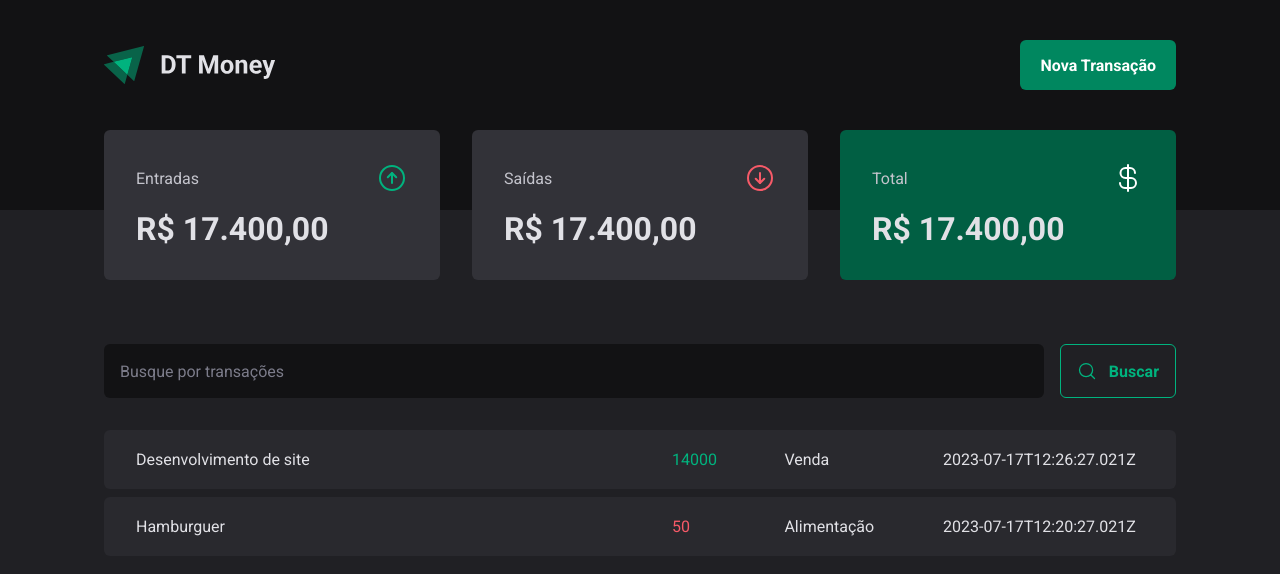
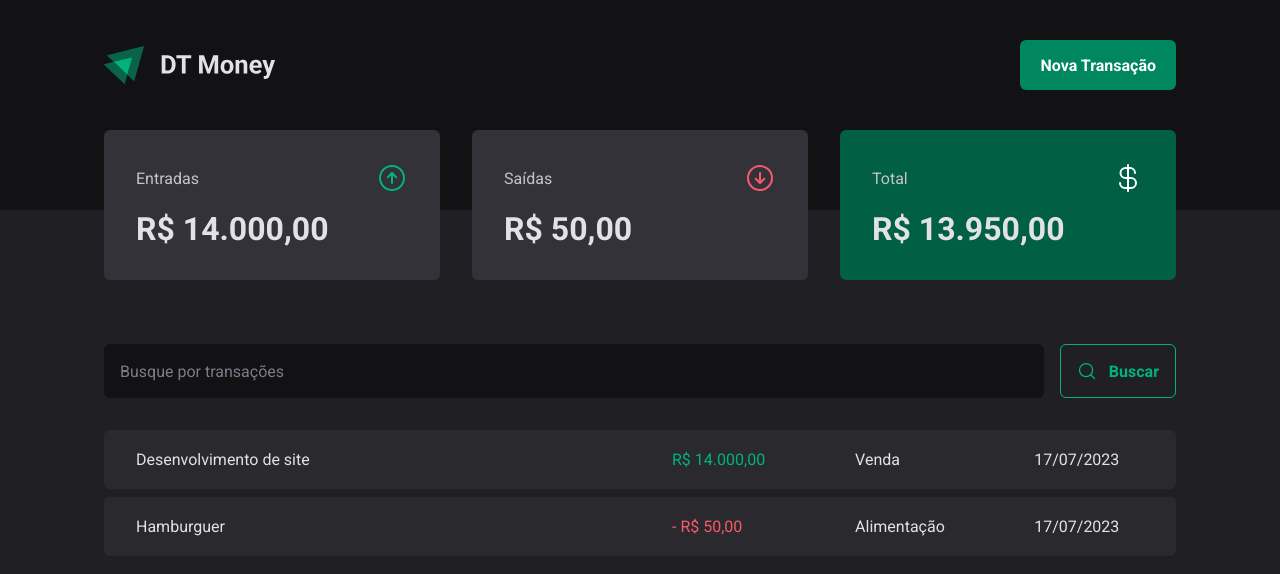
Before and after one commit to kunzeleric/dt-money-ignite, a React (Vite) app: page / in a window 1280 px wide. Shown: the top 574 px of the page. Built offline with nearby package versions, Linux system fonts and the light colour scheme; data requests are answered from the project's data file.

Commit message:
feat: created context and formatters

```diff
--- a/src/App.tsx
+++ b/src/App.tsx
@@ -2,13 +2,16 @@
 import { defaultTheme } from "./styles/themes/default"
 import { GlobalStyle } from "./styles/global"
 import { Transactions } from "./pages/Transactions"
+import { TransactionsProvider } from "./contexts/TransactionsContext"
 
 export function App() {
 
   return (
     <ThemeProvider theme={defaultTheme}>
       <GlobalStyle />
-      <Transactions />
+      <TransactionsProvider>
+        <Transactions />
+      </TransactionsProvider>
     </ThemeProvider>
   )
 }
--- a/src/components/Summary/index.tsx
+++ b/src/components/Summary/index.tsx
@@ -1,7 +1,30 @@
 import { ArrowCircleUp, ArrowCircleDown, CurrencyDollar } from "phosphor-react";
 import { SummaryCard, SummaryContainer } from "./styles";
+import { useContext } from "react";
+import { TransactionsContext } from "../../contexts/TransactionsContext";
+import { priceFormatter } from "../../utils/formatter";
 
-export function Summary () {
+export function Summary() {
+    const { transactions } = useContext(TransactionsContext);
+
+    const summary = transactions.reduce(
+        (acc, transaction) => {
+            if (transaction.type === 'income') {
+                acc.income += transaction.price;
+                acc.total += transaction.price;
+            } else {
+                acc.outcome += transaction.price;
+                acc.total -= transaction.price;
+            }
+            return acc;
+        },
+        {
+            income: 0,
+            outcome: 0,
+            total: 0
+        }
+    )
+
     return (
         <SummaryContainer>
             <SummaryCard>
@@ -9,21 +32,21 @@
                     <span>Entradas</span>
                     <ArrowCircleUp size={32} color="#00b37e" />
                 </header>
-                <strong>R$ 17.400,00</strong>
+                <strong>{priceFormatter.format(summary.income)}</strong>
             </SummaryCard>
             <SummaryCard>
                 <header>
                     <span>Saídas</span>
                     <ArrowCircleDown size={32} color="#f75a68" />
                 </header>
-                <strong>R$ 17.400,00</strong>
+                <strong>{priceFormatter.format(summary.outcome)}</strong>
             </SummaryCard>
             <SummaryCard variant="green">
                 <header>
                     <span>Total</span>
                     <CurrencyDollar size={32} color="#fff" />
                 </header>
-                <strong>R$ 17.400,00</strong>
+                <strong>{priceFormatter.format(summary.total)}</strong>
             </SummaryCard>
         </SummaryContainer>
     )
--- /dev/null
+++ b/src/contexts/TransactionsContext.tsx
@@ -0,0 +1,45 @@
+/* eslint-disable @typescript-eslint/no-unsafe-argument */
+/* eslint-disable @typescript-eslint/no-floating-promises */
+/* eslint-disable @typescript-eslint/no-unsafe-assignment */
+import { ReactNode, createContext, useEffect, useState } from "react";
+
+export interface Transaction {
+  id: number;
+  description: string;
+  type: 'income' | 'outcome';
+  price: number;
+  category: string;
+  createdAt: string;
+}
+
+interface TransactionContextType {
+  transactions: Transaction[];
+}
+
+interface TransactionsProviderProps {
+  children: ReactNode;
+}
+
+export const TransactionsContext = createContext({} as TransactionContextType);
+
+export function TransactionsProvider({ children }: TransactionsProviderProps) {
+  const [transactions, setTransactions] = useState<Transaction[]>([]);
+
+  async function loadTransactions() {
+    const response = await fetch('http://localhost:3333/transactions');
+    const data = await response.json();
+
+    setTransactions(data);
+  }
+
+  useEffect(() => {
+    loadTransactions();
+  }, [])
+
+
+  return (
+    <TransactionsContext.Provider value={{ transactions }}>
+      {children}
+    </TransactionsContext.Provider>
+  )
+}
--- a/src/pages/Transactions/index.tsx
+++ b/src/pages/Transactions/index.tsx
@@ -1,32 +1,13 @@
-/* eslint-disable @typescript-eslint/no-floating-promises */
-/* eslint-disable @typescript-eslint/no-unsafe-assignment */
-import { useEffect, useState } from "react";
+import { useContext } from "react";
 import { Header } from "../../components/Header";
 import { Summary } from "../../components/Summary";
 import { SearchForm } from "./components/SearchForm";
 import { PriceHighLight, TransactionsContainer, TransactionsTable } from "./styles";
-
-interface Transaction {
-    id: number;
-    description: string;
-    type: 'income' | 'outcome';
-    price: number;
-    category: string;
-    createdAt: string;
-}
+import { TransactionsContext } from "../../contexts/TransactionsContext";
+import { dateFormatter, priceFormatter } from "../../utils/formatter";
 
 export function Transactions() {
-    const [transactions, setTransactions] = useState<Transaction[]>([]);
-
-    async function loadTransactions() {
-        const response = await fetch('http://localhost:3333/transactions');
-        const data: Transaction[] = await response.json();
-        setTransactions(data);
-    }
-
-    useEffect(() => {
-        loadTransactions();
-    }, [])
+    const { transactions } = useContext(TransactionsContext);
 
     return (
         <div>
@@ -45,11 +26,12 @@
                                         <td width="50%">{transaction.description}</td>
                                         <td>
                                             <PriceHighLight variant={transaction.type}>
-                                                {transaction.price}
+                                                {transaction.type === 'outcome' && '- '}
+                                                {priceFormatter.format(transaction.price)}
                                             </PriceHighLight>
                                         </td>
                                         <td>{transaction.category}</td>
-                                        <td>{transaction.createdAt}</td>
+                                        <td>{dateFormatter.format(new Date(transaction.createdAt))}</td>
                                     </tr>
                                 )
                             })
--- /dev/null
+++ b/src/utils/formatter.ts
@@ -0,0 +1,6 @@
+export const dateFormatter = new Intl.DateTimeFormat('pt-BR');
+
+export const priceFormatter = new Intl.NumberFormat('pt-BR', {
+  style: 'currency',
+  currency: 'BRL',
+})
```
